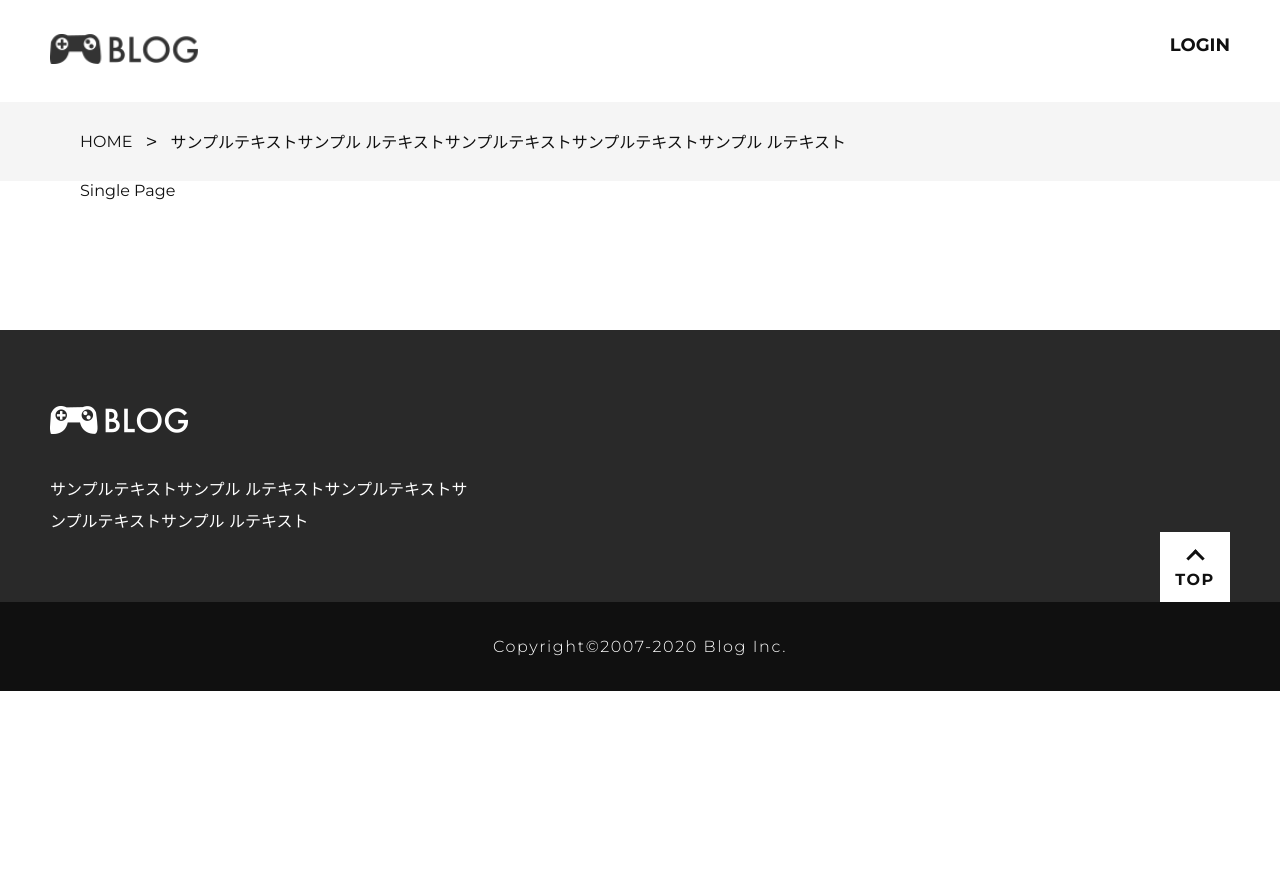
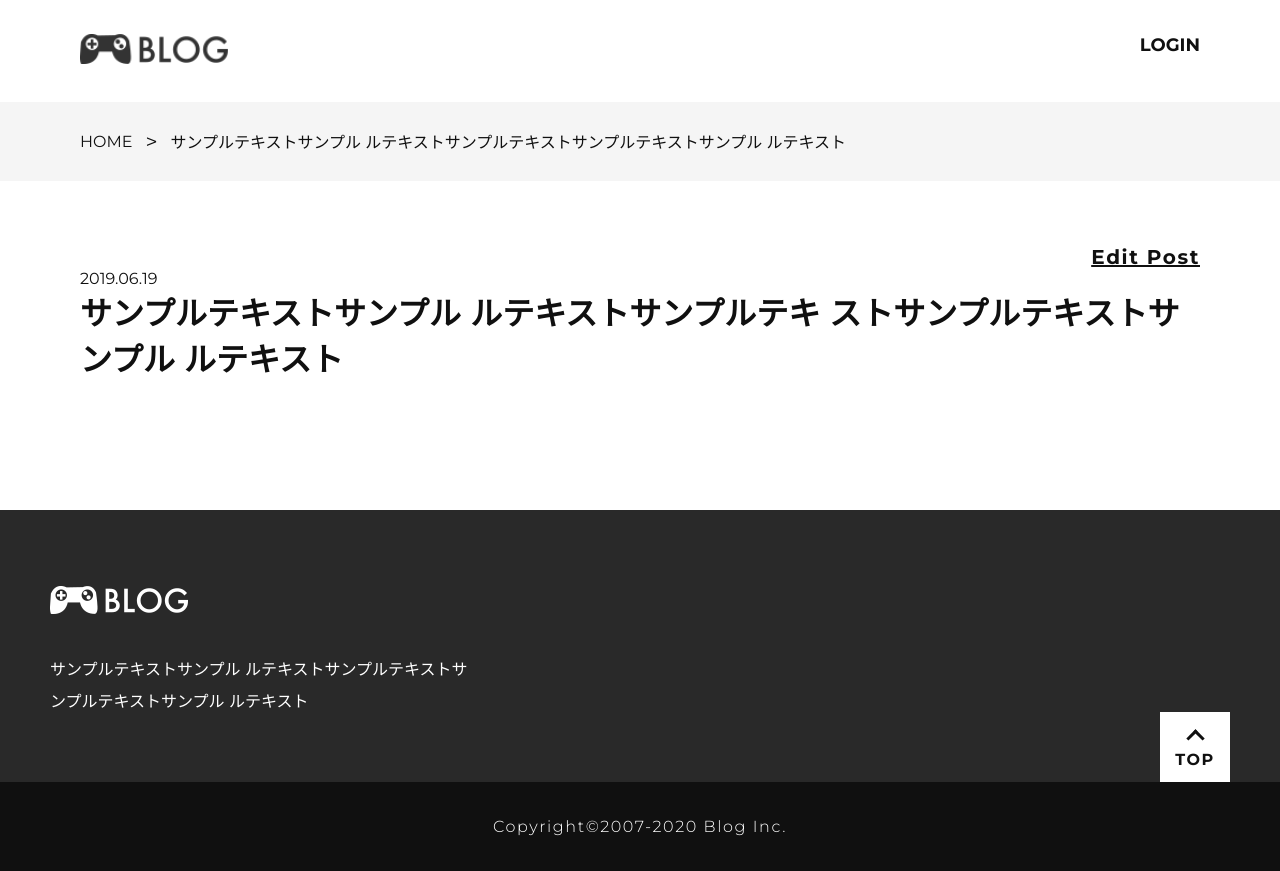
Before and after one commit to beljems/react-training, a React (Create React App) app: page /single in a window 1280 px wide. Before the commit the page ends 800 px from the top, so only its background shows below. Built offline with nearby package versions, Linux system fonts and the light colour scheme.

Commit message:
Update components

```diff
--- a/src/assets/styles/components/_content-header.scss
+++ b/src/assets/styles/components/_content-header.scss
@@ -3,6 +3,10 @@
     align-items: center;
 }
 
+.content-header-item {
+    letter-spacing: 0.1em;
+}
+
 .content-header-item-right {
     margin-left: auto;
 }
--- a/src/components/Hero.js
+++ b/src/components/Hero.js
@@ -27,14 +27,14 @@ const Hero = () => {
                 <Route path="/" exact>
                     <div className="hero-slider">
                         <ul>
-                            {heroSliderData.map((item, index) => (
-                            <li key={index} className="hero-slider-item" style={{backgroundImage: `url(${item.image})`}}>
+                            {heroSliderData.map(item => (
+                            <li key={item} className="hero-slider-item" style={{backgroundImage: `url(${item.image})`}}>
                                 <div className="l-container">
                                     <div className="hero-slider-inner">
                                         <p className="hero-slider-desc">
-                                            {item.desc.map((e, i) => (
+                                            {item.desc.map(e => (
                                                 <>
-                                                    <span key={i}>{e.text}</span>
+                                                    <span key={e}>{e.text}</span>
                                                     <br/>
                                                 </>
                                             ))}
--- a/src/components/News.js
+++ b/src/components/News.js
@@ -10,14 +10,14 @@ import articleImage from './../assets/images/article-img.jpg';
 const News = () => {
     const [articleItems, setArticleItems] = useState(6);
     const articleData = [];
-    let button;
+    let button = '';
 
     const handleClick = () => {
         setArticleItems(articleItems + 6);
     }
 
     const totalArticles = () => {
-        return (articles.length === articleData.length);
+        return articles.length === articleData.length;
     }
 
     const article = {
@@ -37,9 +37,11 @@ const News = () => {
         )
     }
 
-    const articles = articleData.slice(0, articleItems).map(i => (
-        <li key={i} className="news-item">{i}</li>
-    ))
+    const articles = (
+        articleData.slice(0, articleItems).map(i => (
+            <li key={i} className="news-item">{i}</li>
+        ))
+    )
 
     if(!totalArticles()) {
         button = (
@@ -54,7 +56,7 @@ const News = () => {
     return (
         <section className="news">
             <div className="l-container">
-                <header className="content-header">
+                <div className="content-header">
                     <Switch>
                         <div className="content-header-item">
                             <h2 className="heading">News</h2>
@@ -65,7 +67,7 @@ const News = () => {
                             </div>
                         </Route>
                     </Switch>
-                </header>
+                </div>
 
                 <ul className="news-list">
                     {articles}
--- a/src/components/common/Header.js
+++ b/src/components/common/Header.js
@@ -6,17 +6,40 @@ import './Header.scss';
 import logoBlog from './../../assets/images/logo-blog.png';
 
 const Header = () => {
-    let location = useLocation();
+    const location = useLocation();
     const path = location.pathname;
+    let element = '';
+
+    const logoLink = (
+        <Link to="/">
+            <img src={logoBlog} alt="Blog" />
+        </Link>
+    );
+
+    if(path === '/') {
+        element = (
+            <h1 className="header-logo">
+                {logoLink}
+            </h1>
+        );
+    } else {
+        element = (
+           <div className="header-logo">
+                {logoLink}
+           </div>
+        );
+    }
+
+    const modifier = (
+        path !== '/single' && path !== '/not-found' ? ' header-absolute' : ''
+    );
 
     return (
-        <header className={`header${path !== '/single' && path !== '/not-found' ? ' header-absolute' : ''}`}>
+        <header className={`header${modifier}`}>
             <div className="l-container header-container">
-                <div className="header-logo">
-                    <Link to="/">
-                        <img src={logoBlog} alt="Blog" />
-                    </Link>
-                </div>
+
+                {element}
+
                 <div className="header-login">
                     <Switch>
                         <Route path="/" exact>
--- a/src/components/common/Header.scss
+++ b/src/components/common/Header.scss
@@ -1,6 +1,7 @@
 @import './../../assets/styles/settings';
 
 .header {
+    padding: 34px 0;
     width: 100%;
     background-color: $color-white;
 
@@ -14,7 +15,6 @@
 
 .header-container {
     display: flex;
-    padding: 34px 0;
 }
 
 .header-logo {
--- a/src/pages/Pages.js
+++ b/src/pages/Pages.js
@@ -10,8 +10,10 @@ const Pages = () => {
     const path = location.pathname;
     const links = ["/", "/login", "/register"];
 
+    const modifier = path === '/single' ? ' app-main-single' : '';
+
     return (
-        <main className={`app-main${path === '/single' ? ' app-main-single' : ''}`}>
+        <main className={`app-main${modifier}`}>
             <Switch>
                 {links.map(link => (
                     <Route key={link} path={link} exact>
--- a/src/pages/SinglePage.js
+++ b/src/pages/SinglePage.js
@@ -1,5 +1,7 @@
 import React from 'react';
+import { Switch, Route, Link } from 'react-router-dom';
 
+import './SinglePage.scss';
 import Breadcrumbs from './../components/Breadcrumbs';
 
 const SinglePage = () => {
@@ -9,7 +11,22 @@ const SinglePage = () => {
         <>
             <Breadcrumbs title={pageTitle} />
             <div class="l-container single-body">
-                Single Page
+                <div className="content-header">
+                    <Switch>
+                        <Route path="/single">
+                            <div className="content-header-item content-header-item-right">
+                                <Link className="button-default" to="/single-edit">Edit Post</Link>
+                            </div>
+                        </Route>
+                    </Switch>
+                </div>
+
+                <span className="single-date">
+                    <time datetime="2019-06-19">2019.06.19</time>
+                </span>
+
+                <h1>サンプルテキストサンプル ルテキストサンプルテキ
+                ストサンプルテキストサンプル ルテキスト </h1>
             </div>
         </>
     );
--- a/src/pages/SinglePage.scss
+++ b/src/pages/SinglePage.scss
@@ -1,3 +1,3 @@
 .single-body {
-    padding-top: 120px;
+    padding-top: 64px;
 }
```
Also changed, not shown: src/components/Breadcrumbs.js (+6 -4 lines).
